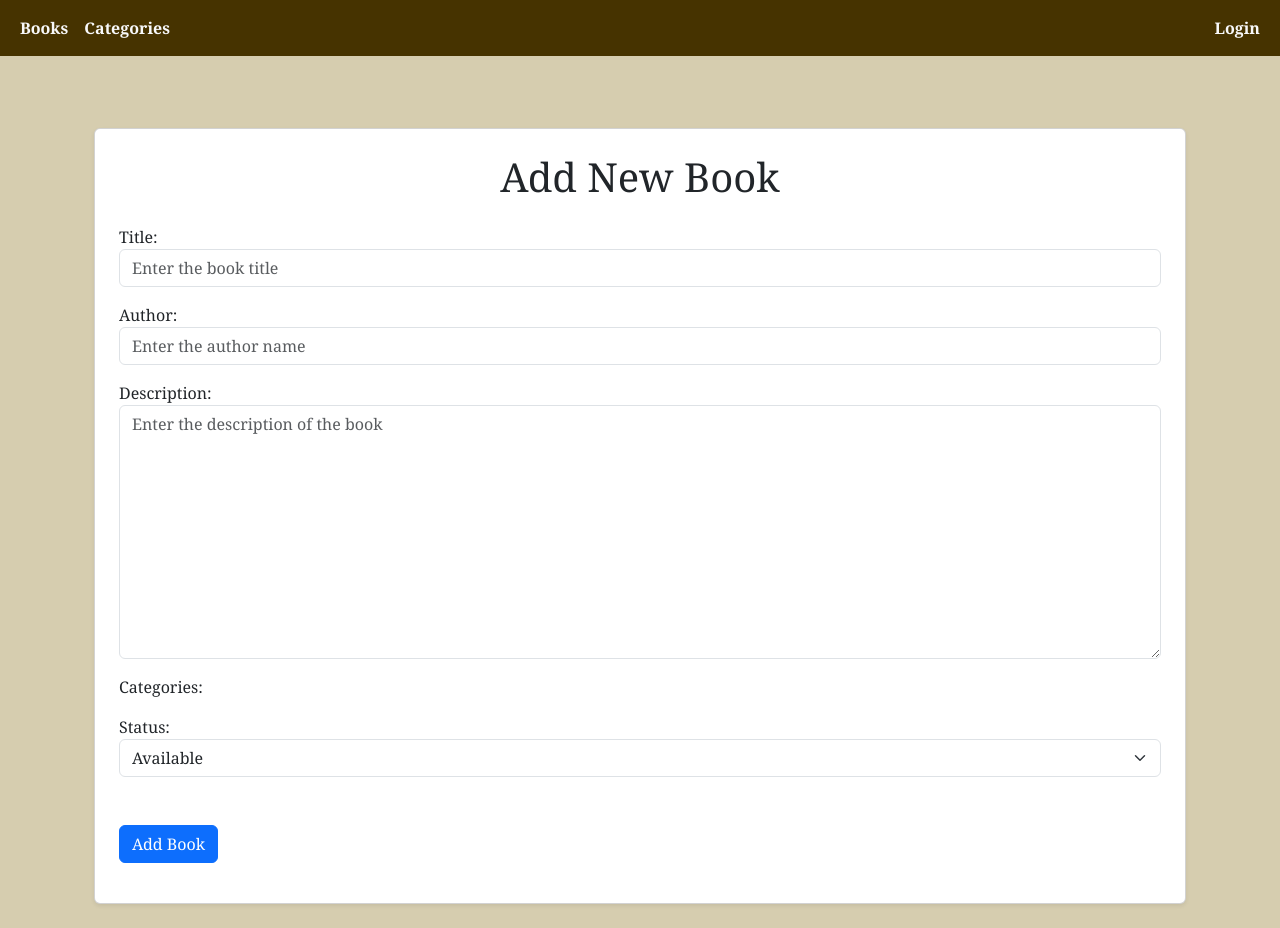
After one commit to I-GUN-I/DJANGO, a Django app: page /books/add/ in a window 1280 px wide. The commit adds this page. Run offline with Django 4.2, Linux system fonts and the light colour scheme; data that the repository does not hold is empty; some libraries are stand-ins or nearby versions.

Commit message:
Update Book

```diff
--- a/authen/form.py
+++ b/authen/form.py
@@ -17,5 +17,4 @@ class SignUpForm(forms.ModelForm):
 
         if pwd_1 and pwd_2 and pwd_1 != pwd_2:
             raise ValidationError("Passwords do not match")
-
         return cleaned_data
--- a/books/form.py
+++ b/books/form.py
@@ -4,4 +4,11 @@ from .models import Category, Book
 class BookForm(forms.ModelForm):
     class Meta:
         model = Book
-        fields = ['title', 'author', 'description', 'status']
+        fields = ['title', 'author', 'description', 'categories', 'status']
+        widgets = {
+            'title': forms.TextInput(attrs={'class': 'form-control', 'placeholder': 'Enter the book title'}),
+            'author': forms.TextInput(attrs={'class': 'form-control', 'placeholder': 'Enter the author name'}),
+            'description': forms.Textarea(attrs={ 'class': 'form-control', 'placeholder': 'Enter the description of the book'}),
+            'categories': forms.CheckboxSelectMultiple(),
+            'status': forms.Select(attrs={'class': 'form-select'})
+        }
--- a/books/templates/base.html
+++ b/books/templates/base.html
@@ -1,34 +1,18 @@
 <!DOCTYPE html>
 <html lang="en">
-
 <head>
     <meta charset="UTF-8">
     <meta name="viewport" content="width=device-width, initial-scale=1.0">
     <title>{% block title %}Title{% endblock %}</title>
     {% load bootstrap5 %}
     {% bootstrap_css %}
-    {% bootstrap_javascript %}
     <style>
         body {
             background-color: #D6CDAF;
-            color: #333;
+            color: #000000;
             font-family: 'Georgia', serif;
         }
-        .card {
-            background-color: rgba(255, 255, 255, 0.9);
-            border: 1px solid #ccc;
-        }
-        .card-header {
-            background-color: #f8f9fa;
-        }
-        .btn-primary {
-            background-color: #0485f7;
-            border-color: #00000000;
-        }
-        .btn-primary:hover {
-            background-color: #5a6268;
-        }
-        .navbar-custom {
+        .nav-custom {
             background-color: #463300;
         }
     </style>
@@ -36,10 +20,12 @@
 
 <body>
     {% block nav %}
-    <nav class="navbar navbar-expand-lg navbar-custom p-3">
+    <nav class="navbar navbar-expand nav-custom">
         <div class="container-fluid">
-            <div class="collapse navbar-collapse" id="navbarNav">
                 <ul class="navbar-nav me-auto">
+                    <li class="nav-item">
+                        <a class="nav-link text-light" href="{% url 'book-list' %}"><b>Books</b></a>
+                    </li>
                     <li class="nav-item">
                         <a class="nav-link text-light" href="{% url 'category-list' %}"><b>Categories</b></a>
                     </li>
@@ -59,7 +45,6 @@
                         </li>
                     {% endif %}
                 </ul>
-            </div>
         </div>
     </nav>
     {% endblock %}
--- /dev/null
+++ b/books/templates/book_add.html
@@ -0,0 +1,50 @@
+{% extends 'base.html' %}
+
+{% block title %}
+    Add Book
+{% endblock %}
+
+{% block content %}
+<div class="container mt-5">
+    <div class="card p-4 shadow-sm">
+        <h1 class="mb-4 text-center">Add New Book</h1>
+        <form method="post">
+            {% csrf_token %}
+
+            <div class="mb-3">
+                {{ form.title.label_tag }}
+                {{ form.title.errors }}
+                {{ form.title }}
+            </div>
+
+            <div class="mb-3">
+                {{ form.author.label_tag }}
+                {{ form.author.errors }}
+                {{ form.author }}
+            </div>
+
+            <div class="mb-3">
+                {{ form.description.label_tag }}
+                {{ form.description.errors }}
+                {{ form.description }}
+            </div>
+
+            <div class="mb-3">
+                {{ form.categories.label_tag }}
+                {{ form.categories.errors }}
+                {{ form.categories }}
+            </div>
+
+            <div class="mb-5">
+                {{ form.status.label_tag }}
+                {{ form.status.errors }}
+                {{ form.status }}
+            </div>
+
+            <div class="mb-3">
+                <button type="submit" class="btn btn-primary btn-block">Add Book</button>
+            </div>
+        </form>
+    </div>
+</div>
+{% endblock %}
--- a/books/urls.py
+++ b/books/urls.py
@@ -1,6 +1,7 @@
 from django.urls import path
-from .views import BookListView
+from .views import BookListView, AddBookView
 
 urlpatterns = [
     path('', BookListView.as_view(), name='book-list'),
+    path('add/', AddBookView.as_view(), name='book-add'),
 ]
--- a/books/views.py
+++ b/books/views.py
@@ -1,8 +1,21 @@
-from django.shortcuts import render
+from django.shortcuts import render, redirect, get_object_or_404
 from django.views import View
 from .models import Book
+from .form import BookForm
 
 class BookListView(View):
     def get(self, request):
-        context = Book.objects.all()
-        return render(request, 'book_list.html', {'context': context})
+        books = Book.objects.all()
+        return render(request, 'book_list.html', {'books': books})
+
+class AddBookView(View):
+    def get(self, request):
+        form = BookForm()
+        return render(request, 'book_add.html', {'form': form})
+
+    def post(self, request):
+        form = BookForm(data=request.POST)
+        if form.is_valid():
+            form.save()
+            return redirect('book-list')
+        return render(request, 'book_add.html', {'form': form})
--- a/category/templates/category_add.html
+++ b/category/templates/category_add.html
@@ -10,6 +10,7 @@
 <form method="post">
     {% csrf_token %}
     {{ form.as_p }}
+
     <button type="submit" class="btn btn-primary">Add Category</button>
 </form>
 
--- a/category/templates/category_list.html
+++ b/category/templates/category_list.html
@@ -17,7 +17,7 @@
                 {% for book in i.book_set.all %}
                     <li>{{ book.title }} by {{ book.author }}</li>
                 {% empty %}
-                    <li>No books available in this Category.</li>
+                    <li>No books available in this category.</li>
                 {% endfor %}
             </ul>
 
```
Also changed, not shown: books/templates/book_list.html (+10 -9 lines), books/migrations/0004_alter_book_status.py (added).
